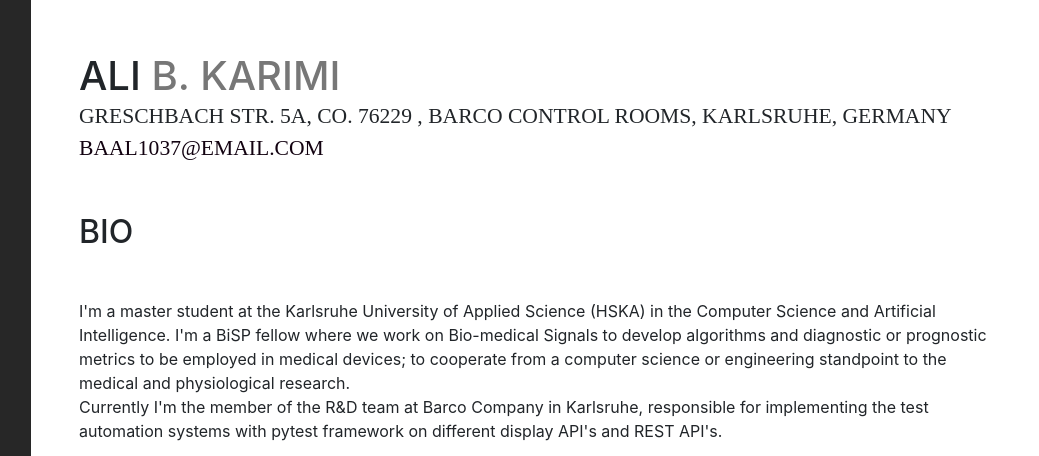
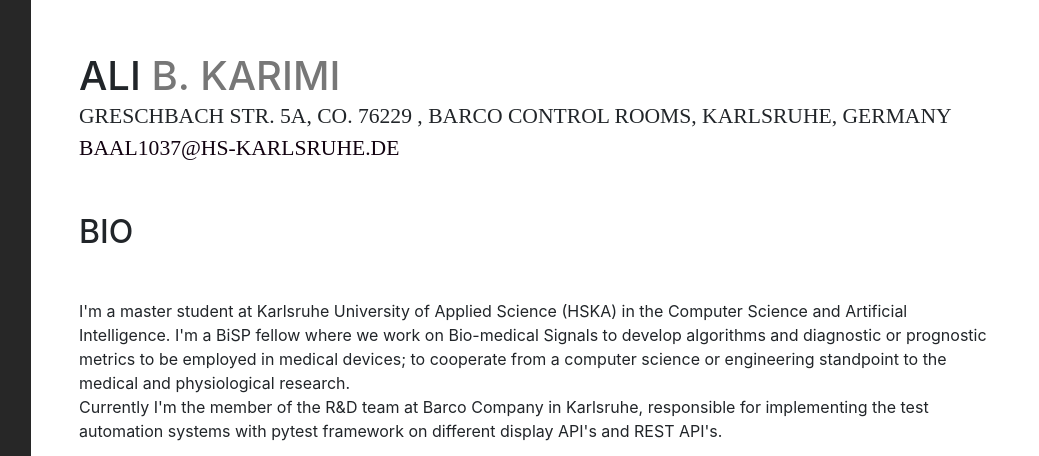
Before and after one commit to alibk95/alibk95.github.io, a website with bundled scripts: page index.html in a window 1280 px wide. Shown: the part 109-565 px from the top of the page, 241-1280 px from the left. Built offline with nearby package versions, Linux system fonts and the light colour scheme; a web font is replaced by a local one.

Commit message:
Update index.html

```diff
--- a/index.html
+++ b/index.html
@@ -143,12 +143,12 @@ div.desc {
           </h1>
           <div class="subheading mb-5">Greschbach Str. 5a, CO. 76229 , Barco Control Rooms, Karlsruhe, Germany
             <div >
-            <a style="color:#120210" href="">baal1037@email.com</a>
+            <a style="color:#120210" href="">baal1037@hs-karlsruhe.de</a>
             </div>
 
           </div>
           <h2 class="mb-5">Bio</h2>
-          <p class="mb-6" style="">I'm a master student at the Karlsruhe University of Applied Science (HSKA) in the Computer Science and Artificial Intelligence. I'm a BiSP fellow where we work on Bio-medical Signals to develop algorithms and diagnostic or prognostic metrics to be employed in medical devices; to cooperate from a computer science or engineering standpoint to the medical and physiological research.
+          <p class="mb-6" style="">I'm a master student at Karlsruhe University of Applied Science (HSKA) in the Computer Science and Artificial Intelligence. I'm a BiSP fellow where we work on Bio-medical Signals to develop algorithms and diagnostic or prognostic metrics to be employed in medical devices; to cooperate from a computer science or engineering standpoint to the medical and physiological research.
           <br />Currently I'm the member of the R&D team at Barco Company in Karlsruhe, responsible for implementing the test automation systems with pytest framework on different display API's and REST API's.
           <ul class="list-inline list-social-icons mb-0">
             <li class="list-inline-item">
```
